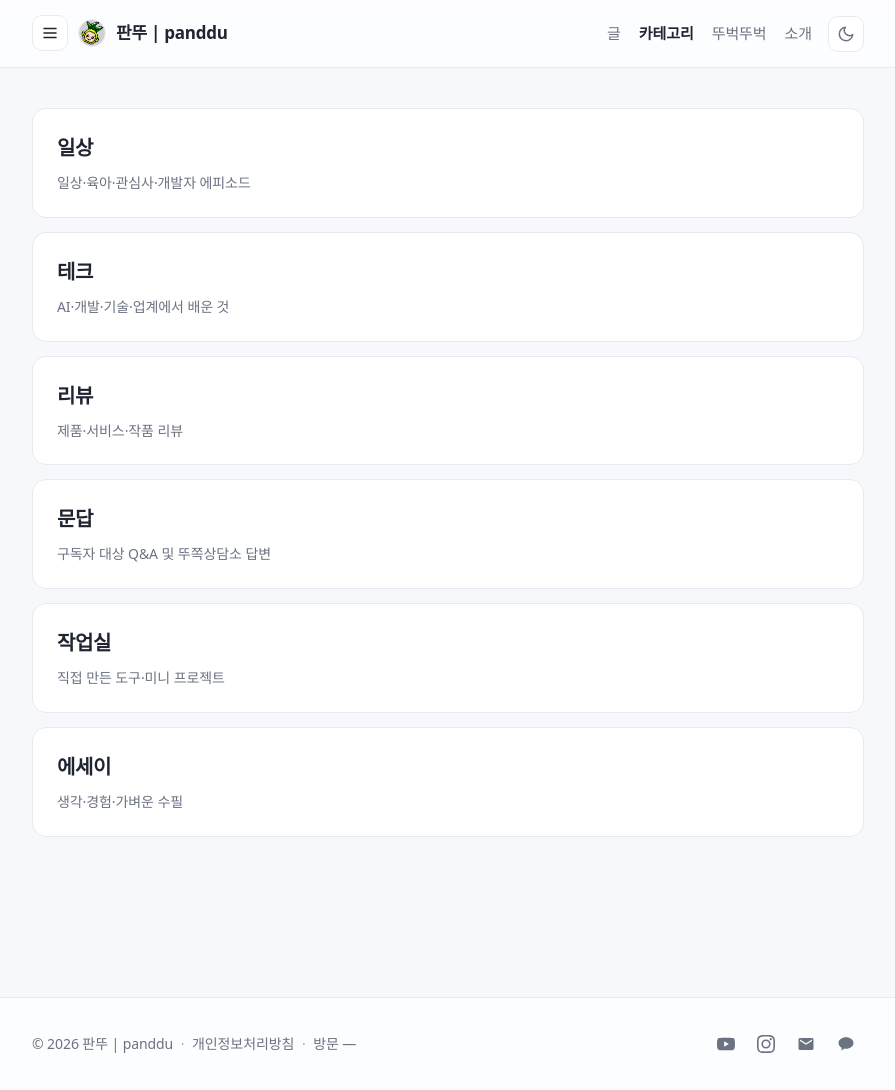
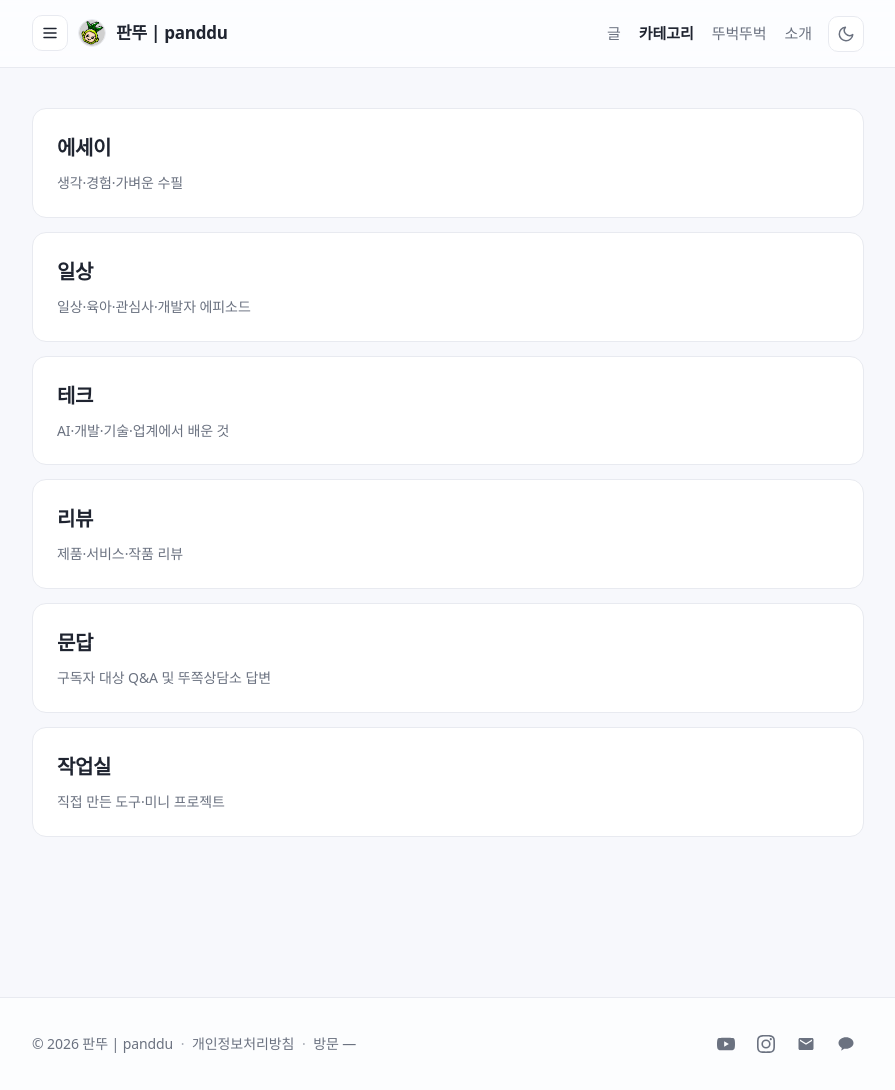
Before and after one commit to panddu/panddu.github.io, a Jekyll site: the page built from series/index.html, in a window 1280 px wide and 1090 px high. Shown: the whole window, without its empty margins (192-1087 px from the left). Built offline with Jekyll 4.4.1, drawn with Linux system fonts in a browser that asks for light colours; some web fonts are replaced; some of the changed lines change nothing that is shown.

Commit message:
style: 에세이 카테고리 순서를 맨 위로 조정 및 태그 색상(Slate) 변경

```diff
--- a/_data/series.yml
+++ b/_data/series.yml
@@ -10,6 +10,13 @@
 #   color/bg — 배지 글자색/배경색
 #   bracket — 현재 미사용. 2026-08에 대괄호 표기를 걷어내면서 참조가 전부 사라졌음.
 #             (배지는 display를 씀) 다시 필요해질 때를 대비해 값만 남겨둠.
+essay:
+  display: 에세이
+  bracket: "[에세이]"
+  desc: 생각·경험·가벼운 수필
+  color: "#475569"
+  bg: "#f1f5f9"
+
 daily:
   display: 일상
   bracket: "[일상]"
@@ -44,10 +51,3 @@ workroom:
   desc: 직접 만든 도구·미니 프로젝트
   color: "#ea580c"
   bg: "#ffedd5"
-
-essay:
-  display: 에세이
-  bracket: "[에세이]"
-  desc: 생각·경험·가벼운 수필
-  color: "#d97706"
-  bg: "#fef3c7"
```
